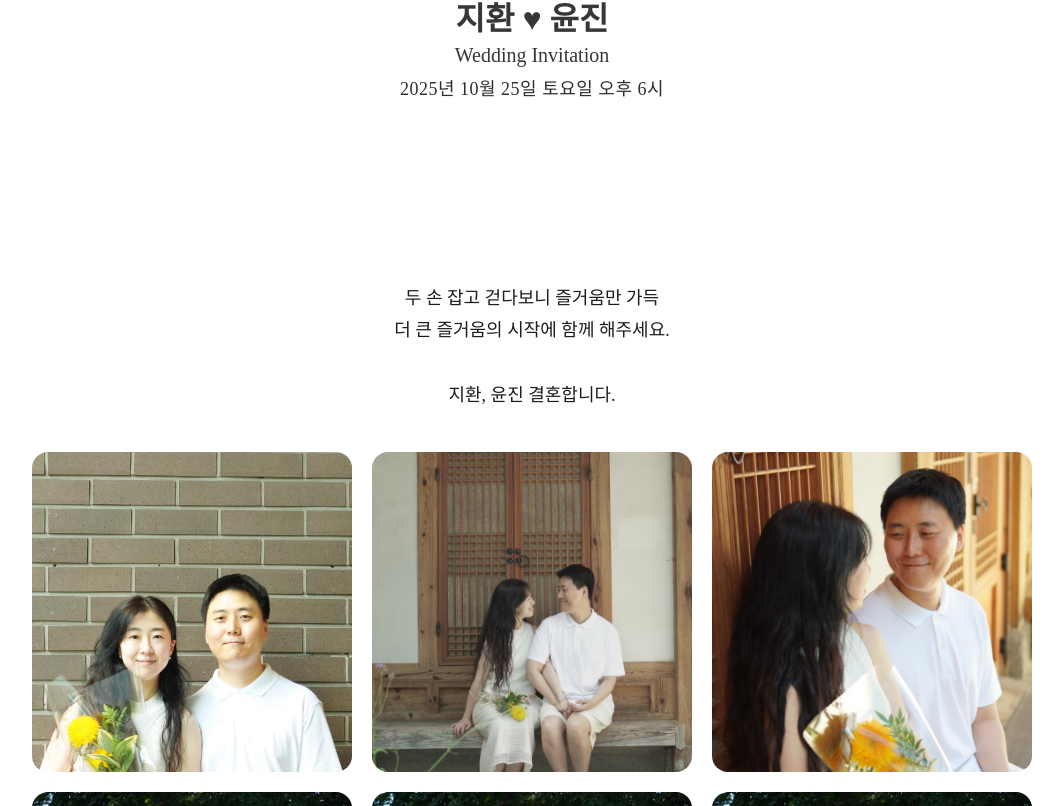
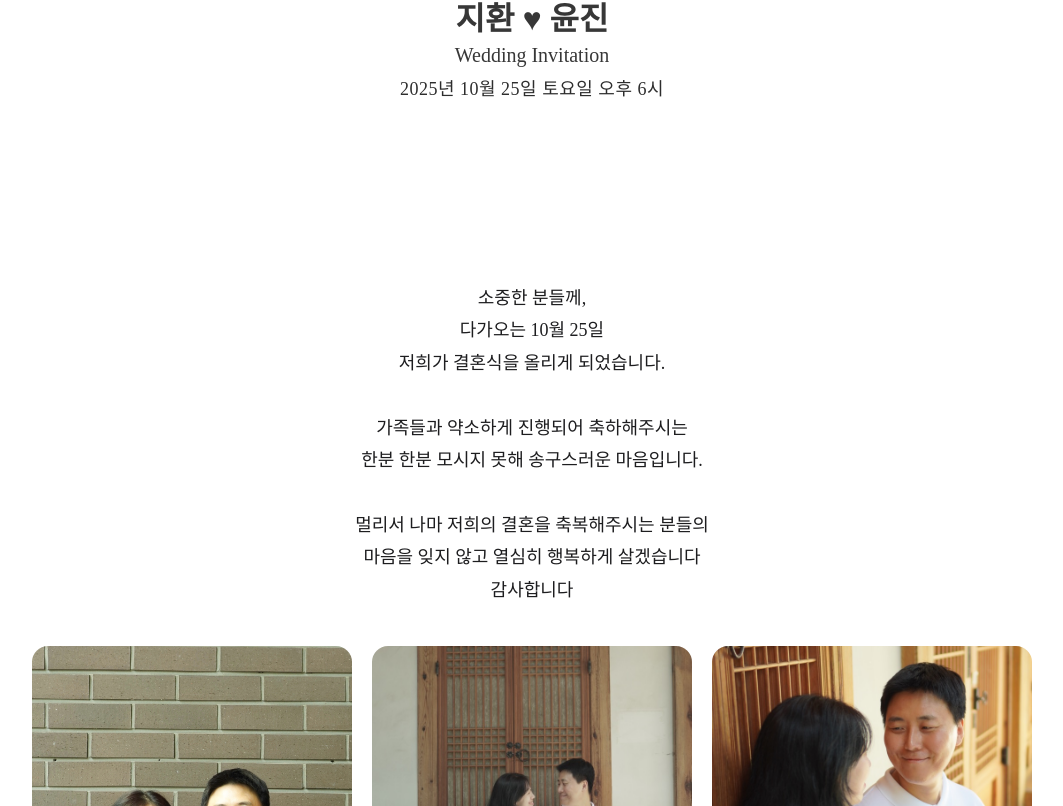
Before and after one commit to zzzzych/WeddingFront, a React (Create React App) app: page / in a window 1280 px wide. Shown: the part 578-1384 px from the top of the page, without its empty margins (108-1171 px from the left). Built offline with nearby package versions, Linux system fonts and the light colour scheme; a web font is replaced by a local one.

Commit message:
메시지 변경

```diff
--- a/src/pages/HomePage.tsx
+++ b/src/pages/HomePage.tsx
@@ -91,7 +91,16 @@ const HomePage: React.FC = () => {
       setWeddingInfo({
         groomName: "지환",
         brideName: "윤진",
-        greetingMessage: `두 손 잡고 걷다보니 즐거움만 가득\n더 큰 즐거움의 시작에 함께 해주세요.\n\n지환, 윤진 결혼합니다.`,
+        greetingMessage: `소중한 분들께,
+다가오는 10월 25일
+저희가 결혼식을 올리게 되었습니다.
+
+가족들과 약소하게 진행되어 축하해주시는
+한분 한분 모시지 못해 송구스러운 마음입니다.
+
+멀리서 나마 저희의 결혼을 축복해주시는 분들의
+마음을 잊지 않고 열심히 행복하게 살겠습니다
+감사합니다`,
       });
 
       // 실제 이미지 파일들 적용 (wedding-1.jpeg ~ wedding-8.jpeg)
--- a/src/pages/InvitationPage.tsx
+++ b/src/pages/InvitationPage.tsx
@@ -584,8 +584,8 @@ const InvitationPage: React.FC = () => {
               margin: "0 auto",
             }}
           >
-            {/* {invitationData.groupInfo.greetingMessage} */}
-            소중한 주말 저녁, <br />
+            {invitationData.groupInfo.greetingMessage}
+            {/* 소중한 주말 저녁, <br />
             저희의 결혼을 축복하기 위해 <br />
             귀한 발걸음을 해주셔서 진심으로 감사드립니다. <br />
             <br />
@@ -594,7 +594,7 @@ const InvitationPage: React.FC = () => {
             더없는 기쁨이겠습니다. <br />
             <br />
             저희의 새로운 시작을 <br />
-            따뜻한 마음으로 지켜봐 주세요.
+            따뜻한 마음으로 지켜봐 주세요. */}
           </div>
         </div>
 
```
